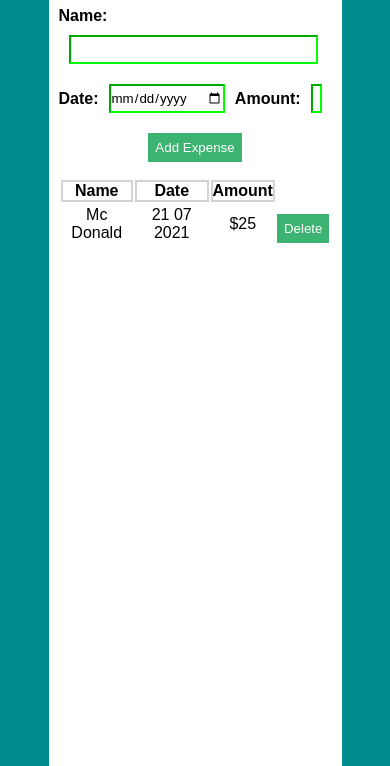
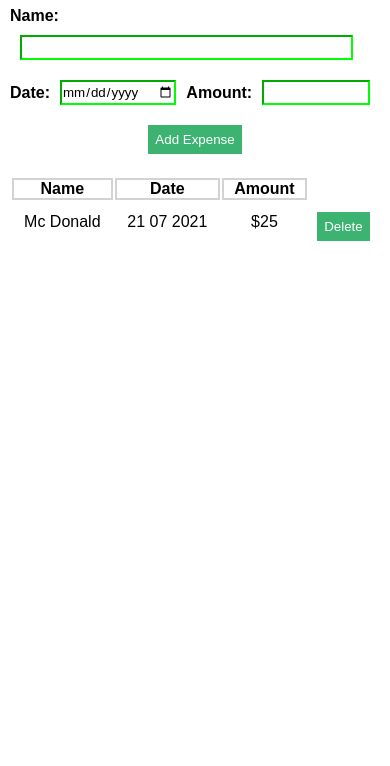
Before and after one commit to PhillipNemo/expense-tracker, a plain HTML site: page index.html in a window 390 px wide. Shown: the part 78-844 px from the top of the page. Drawn offline with Linux system fonts and the light colour scheme.

Commit message:
Update style.css

```diff
--- a/style.css
+++ b/style.css
@@ -1,6 +1,7 @@
 *{
     padding: 0;
     margin: 0;
+    box-sizing:border-box;
     font-family: sans-serif;
 }
 
@@ -58,3 +59,8 @@ button{
     outline: none;
     color: white;
 }
+ @media screen and (max-width: 700px) {
+   .content{
+     width:100%;
+    }
+}
```
